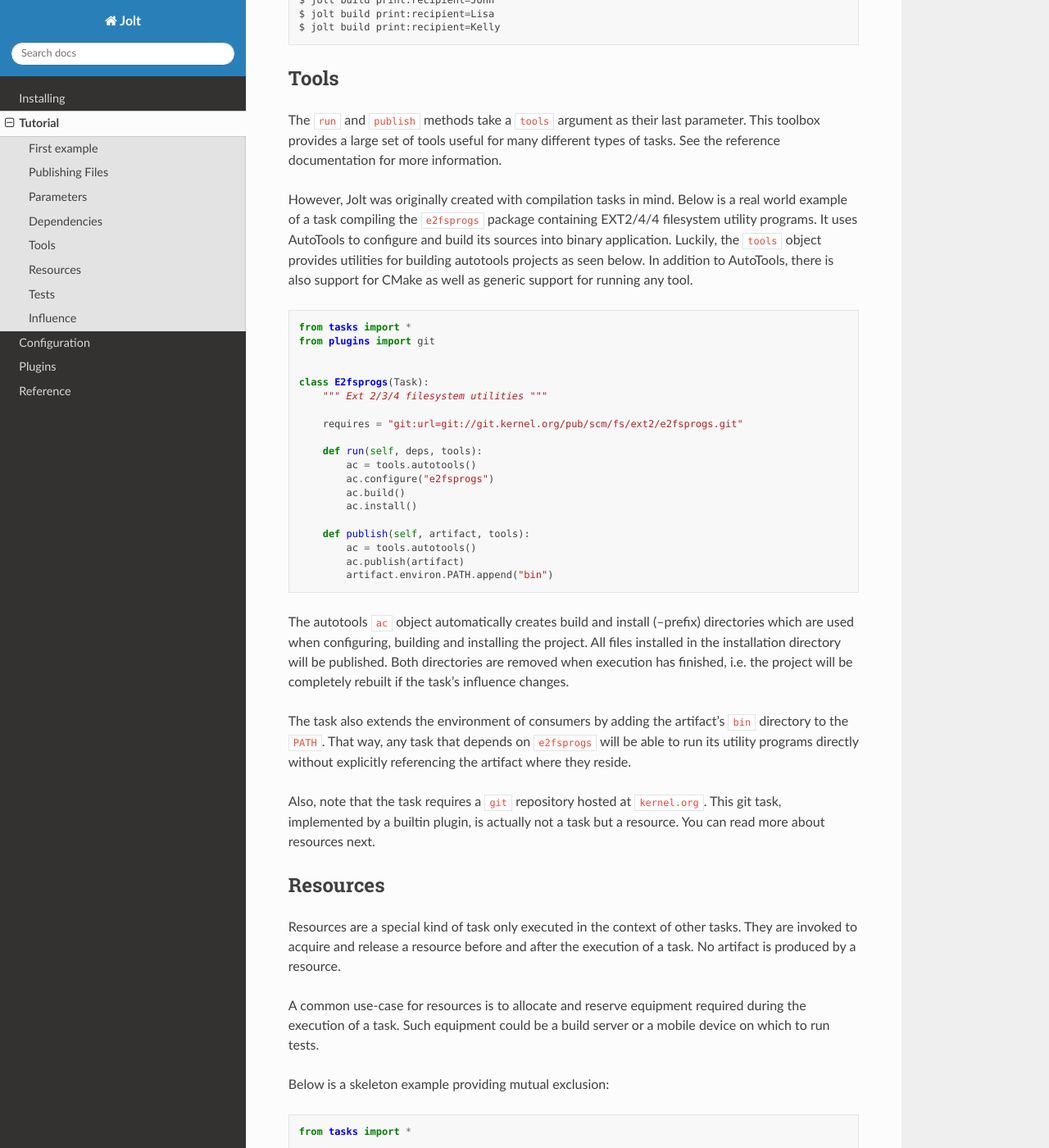
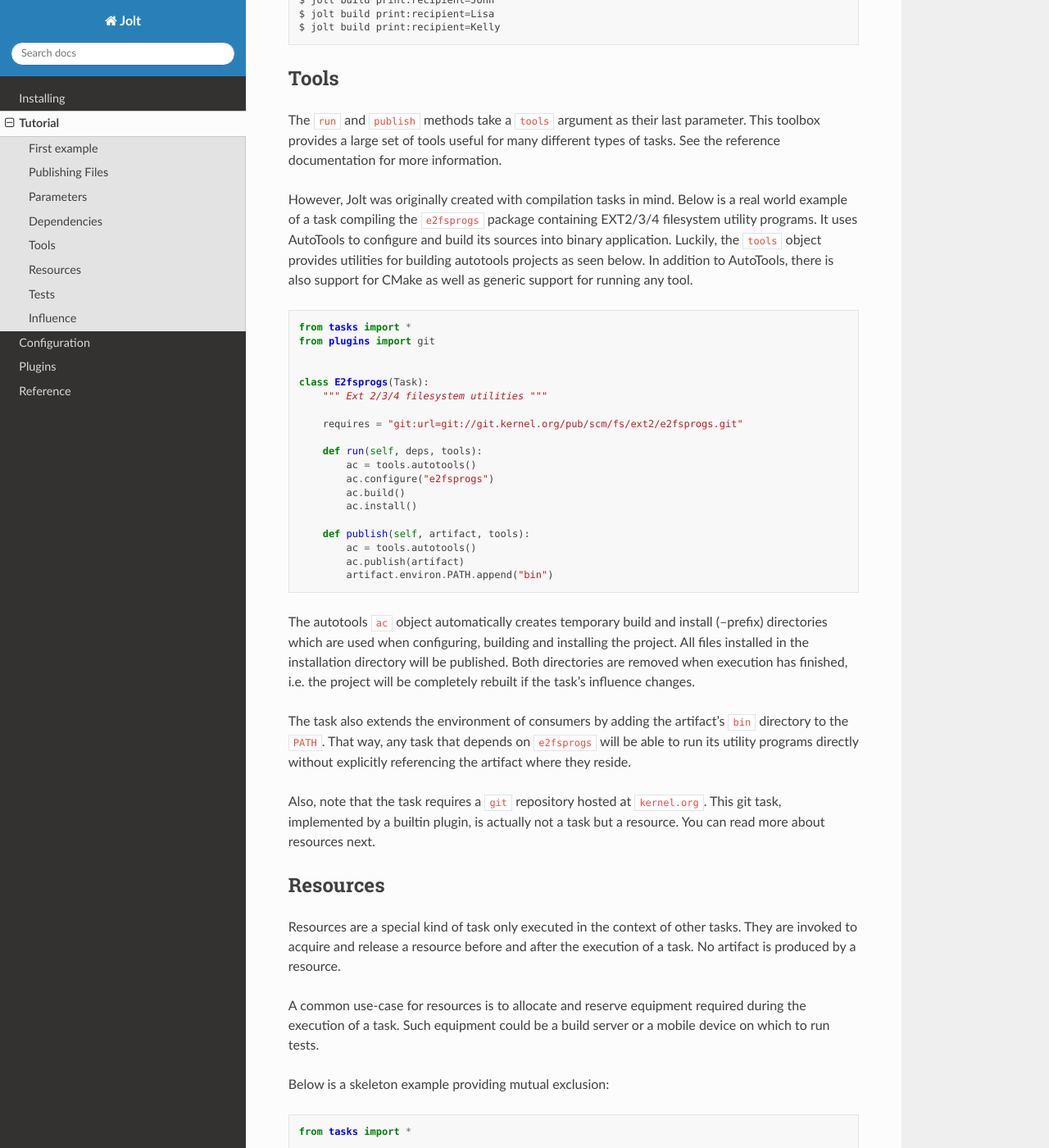
Before and after one commit to srand/jolt, a Sphinx documentation site: the page built from docs/quickstart.rst, in a window 1280 px wide and 1400 px high, scrolled down 3526 px. Shown: the whole window at 82% size. Built offline with Sphinx 7.4.7 and the Read the Docs theme 2.0.0, drawn with Linux system fonts in a browser that asks for light colours; some of the changed text lies outside the part shown.

Commit message:
docs: small fixes
Signed-off-by: Erik Johansson <ecke.johansson@gmail.com>

```diff
--- a/docs/configuration.rst
+++ b/docs/configuration.rst
@@ -20,11 +20,11 @@
 * ``cachesize = <size>``
 
   Maximum size of the local artifact cache. When this size is reached, Jolt
-  will start to evict artifacts from the cache until it longer exceeds the
+  will start to evict artifacts from the cache until it no longer exceeds the
   configured limit. Artifacts which are required to execute a task currently
   present in the dependency tree are never evicted. Therefore, it may not be
   possible for Jolt to evict enough artifacts to reach the limit. Consider
-  this size advisory. The size is specified in bytes and SI units such as
+  this size advisory. The size is specified in bytes and SI prefixes such as
   K, M and G are supported. Example: ``cachesize = 5G``
 
 * ``download = <boolean>``
--- a/docs/plugins.rst
+++ b/docs/plugins.rst
@@ -1,7 +1,7 @@
 Plugins
 =======
 
-Jolt is extendible through plugins.
+Jolt is extensible through plugins.
 
 
 Artifactory
--- a/docs/quickstart.rst
+++ b/docs/quickstart.rst
@@ -202,7 +202,7 @@
 
 However, Jolt was originally created with compilation tasks in mind. Below is
 a real world example of a task compiling the ``e2fsprogs`` package containing
-EXT2/4/4 filesystem utility programs. It uses AutoTools to configure and
+EXT2/3/4 filesystem utility programs. It uses AutoTools to configure and
 build its sources into binary application. Luckily, the ``tools`` object
 provides utilities for building autotools projects as seen below.
 In addition to AutoTools, there is also support for CMake as well as generic
@@ -230,9 +230,9 @@
             ac.publish(artifact)
             artifact.environ.PATH.append("bin")
 
-The autotools ``ac`` object automatically creates build and install (--prefix)
-directories which are used when configuring, building and installing the
-project. All files installed in the installation directory will be published.
+The autotools ``ac`` object automatically creates temporary build and install
+(--prefix) directories which are used when configuring, building and installing
+the project. All files installed in the installation directory will be published.
 Both directories are removed when execution has finished, i.e. the project
 will be completely rebuilt if the task's influence changes.
 
```
Also changed, not shown: other parts of docs/quickstart.rst (+2 -2 lines).
